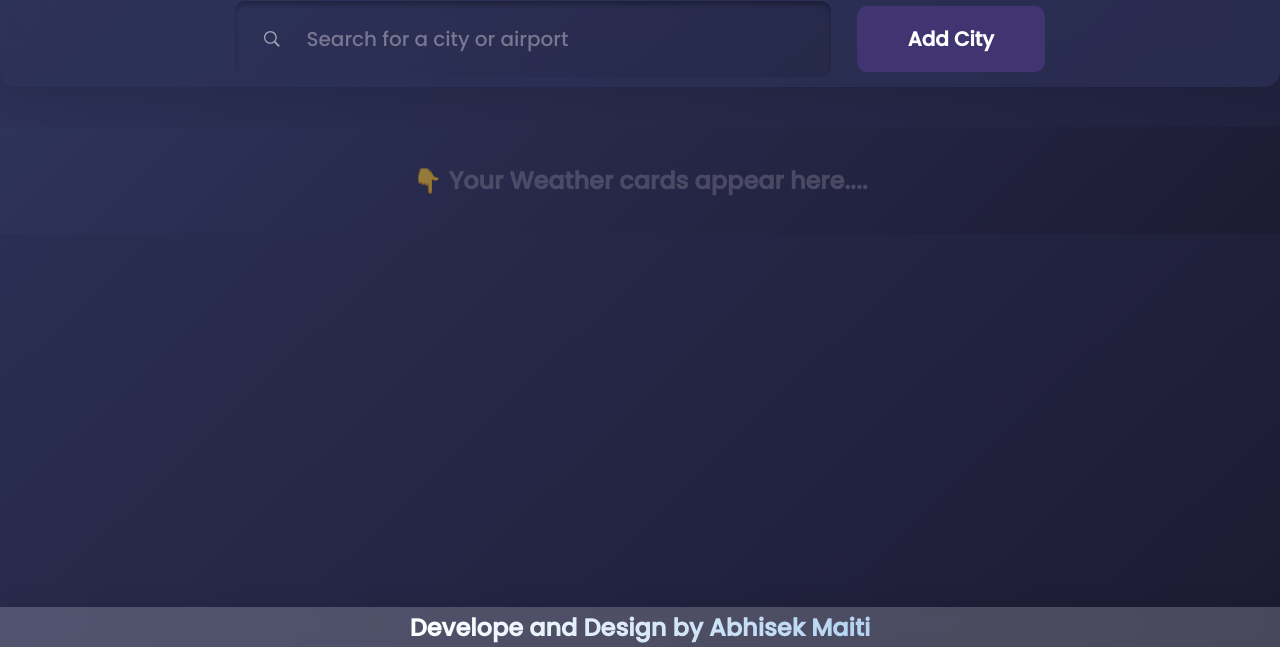
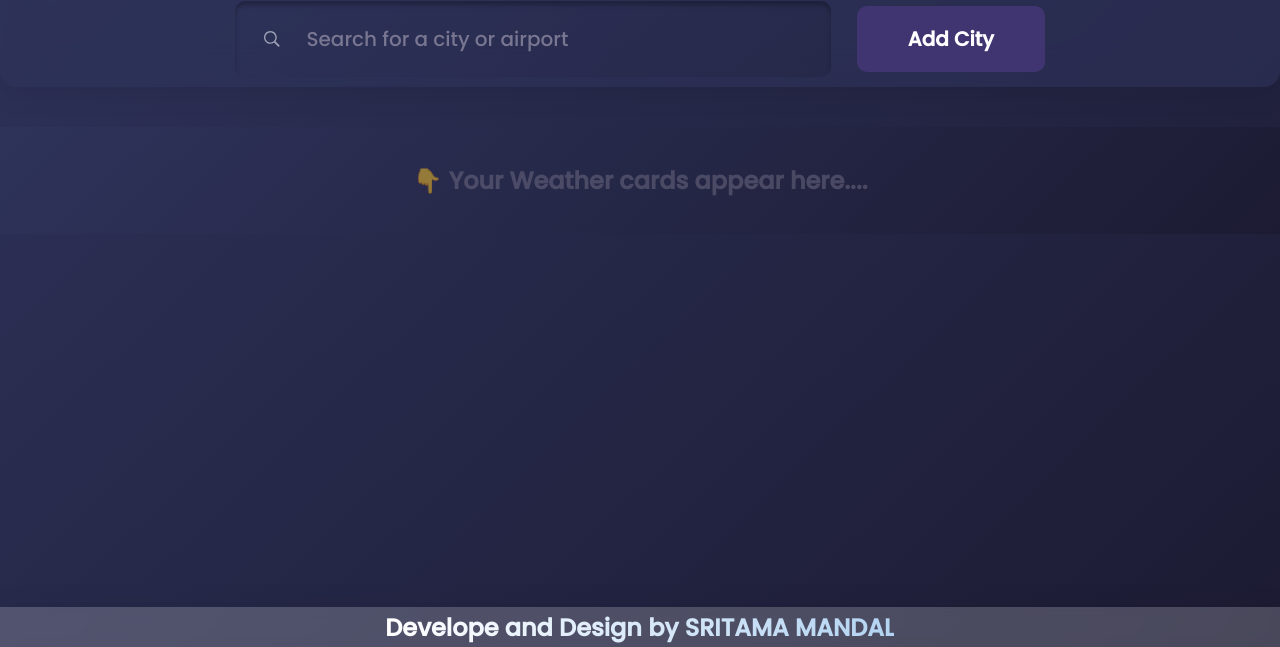
Before and after one commit to Sri0011/weather_app, a plain HTML site: page index.html in a window 1280 px wide. Shown: the part 153-800 px from the top of the page. Drawn offline with Linux system fonts and the light colour scheme.

Commit message:
Update index.html

```diff
--- a/index.html
+++ b/index.html
@@ -102,7 +102,7 @@
       </section> -->
     </section>
     <section id="Credit">
-      <h1>Develope and Design by Abhisek Maiti</h1>
+      <h1>Develope and Design by SRITAMA MANDAL</h1>
     </section>
     <script src="index.js"></script>
   </body>
```
